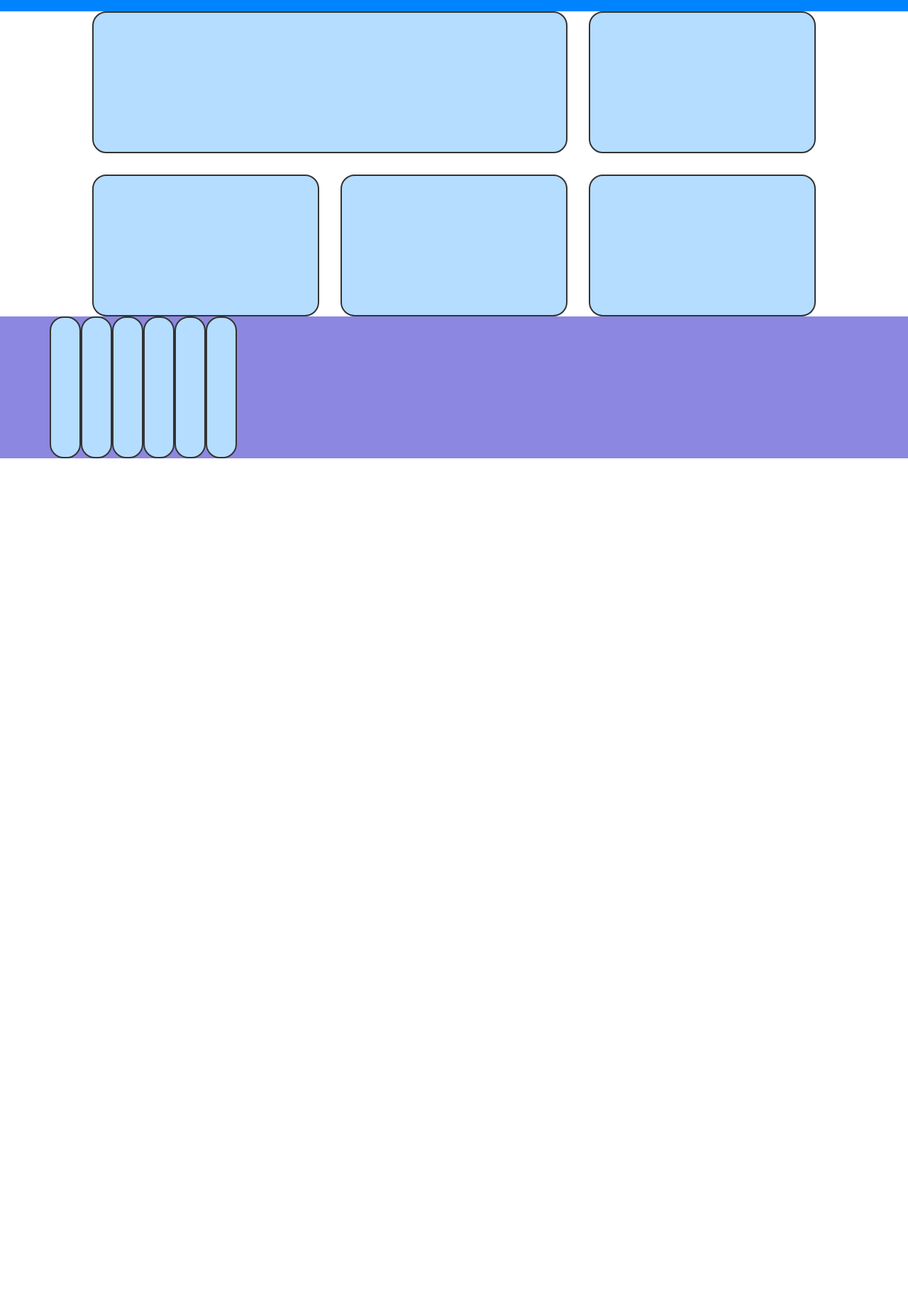
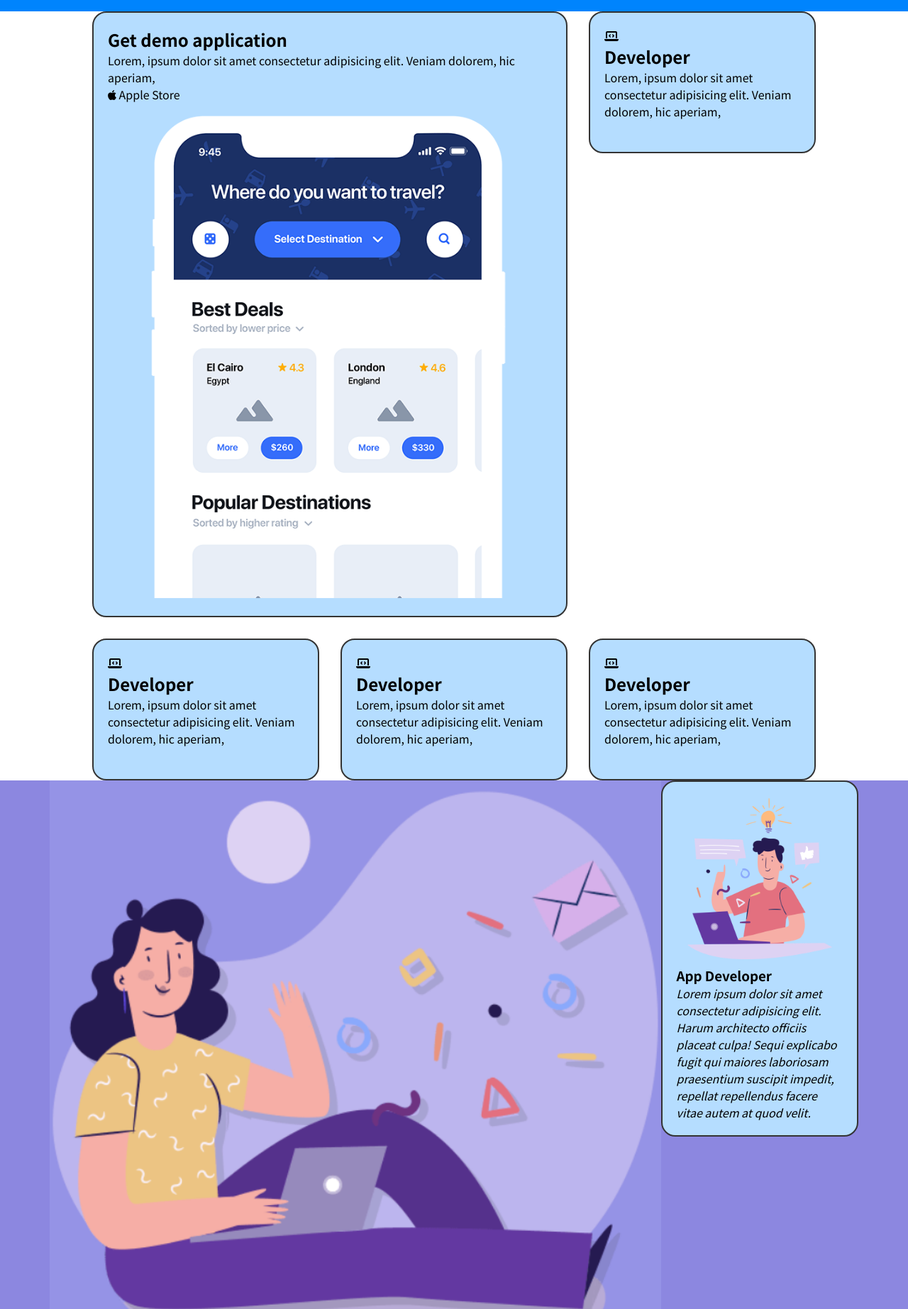
Before and after one commit to MaionePietro/htmlcss-responsive-layout, a plain HTML site: page index.html in a window 1280 px wide. Shown: the part 67-1912 px from the top of the page at 71% size. Before the commit the page ends 800 px from the top, so only its background shows below. Drawn offline with Linux system fonts and the light colour scheme.

Commit message:
FEAT section_hero

```diff
--- a/css/style.css
+++ b/css/style.css
@@ -69,13 +69,17 @@ a {
 
 /* BUTTONS */
 
-.button {
-    color: black;
+.button{
+    color: white;
     border-radius: 30px;
 }
 
 .button--white {
     background-color: white;
+    color: black;
+}
+.button--blue {
+    background-color: var(--blue);
 }
 
 /* HEADER */
@@ -130,8 +134,15 @@ a {
 /* MEDIAUERY HERO */
 
 @media only screen and (max-width: 575px) { /*iphone*/
-    .hero [class^="col-"] {
+    .section_hero [class^="col-"] {
         flex-basis: calc(100%);
     }
 
 }
+
+
+/* SECTION HERO */
+.section_strategic .row{
+    display: flex;
+    flex-wrap: nowrap;
+}
--- a/index.html
+++ b/index.html
@@ -66,23 +66,61 @@
                 <div class="row">
 
                     <div class="col-2">
-                        <div class="card"></div>
+                        <div class="card">
+                            <div class="col-article">
+                                <h2>Get demo application</h2>
+                                <p>
+                                    Lorem, ipsum dolor sit amet consectetur adipisicing elit. Veniam dolorem, hic aperiam,
+                                </p>
+                                <a href="#" class=".button .button--blue">
+                                    <i class="fa-brands fa-apple"></i>
+                                    Apple Store
+                                </a>
+                            </div>
+                            <div class="col-figure">
+                                <img src="./img/phone.png" alt="">
+                            </div>
+                        </div>
                     </div>
 
                     <div class="col-3">
-                        <div class="card"></div>
+                        <div class="card">
+                            <i class="fa-solid fa-laptop-code"></i>
+                            <h2>Developer</h2>
+                            <p>
+                                Lorem, ipsum dolor sit amet consectetur adipisicing elit. Veniam dolorem, hic aperiam,
+                            </p>
+                        </div>
                     </div>
 
                     <div class="col-3">
-                        <div class="card"></div>
+                        <div class="card">
+                            <i class="fa-solid fa-laptop-code"></i>
+                            <h2>Developer</h2>
+                            <p>
+                                Lorem, ipsum dolor sit amet consectetur adipisicing elit. Veniam dolorem, hic aperiam,
+                            </p>
+                        </div>
                     </div>
 
                     <div class="col-3">
-                        <div class="card"></div>
+                        <div class="card">
+                            <i class="fa-solid fa-laptop-code"></i>
+                            <h2>Developer</h2>
+                            <p>
+                                Lorem, ipsum dolor sit amet consectetur adipisicing elit. Veniam dolorem, hic aperiam,
+                            </p>
+                        </div>
                     </div>
 
                     <div class="col-3">
-                        <div class="card"></div>
+                        <div class="card">
+                            <i class="fa-solid fa-laptop-code"></i>
+                            <h2>Developer</h2>
+                            <p>
+                                Lorem, ipsum dolor sit amet consectetur adipisicing elit. Veniam dolorem, hic aperiam,
+                            </p>
+                        </div>
                     </div>
 
                 </div>
@@ -94,8 +132,26 @@
         <section class="section_strategic">
             <div class="container">
                 <div class="row">
-                    <div class="col"></div>
-                    <div class="col"></div>
+                    <div class="col">
+                        <img src="./img/planning1.png" alt="">
+                        <h2>Strategic Planning</h2>
+                        <p>
+                            Lorem, ipsum dolor sit amet consectetur adipisicing elit. Nesciunt repudiandae aut, natus consectetur cupiditate excepturi doloremque iusto soluta a ipsum mollitia asperiores reiciendis id, dignissimos placeat similique nostrum, laboriosam maxime!
+                            Alias, vel! Earum voluptatem ullam alias modi corrupti officia aspernatur molestias consequatur accusamus sed quasi minus, nobis eligendi labore adipisci esse ratione, aliquid iure. Eum magnam quasi reprehenderit similique et!
+                            Quam quia odio, ipsam quibusdam odit possimus, doloribus eligendi recusandae blanditiis numquam iure dolore! Hic ipsam maxime earum aliquid amet asperiores, ut officia, corrupti perspiciatis quae laudantium reiciendis dicta eaque.
+                        </p>
+                    </div>
+                    <div class="col">
+                        <div class="card">
+                            <img src="./img/planning2.png" alt="">
+                            <h3>App Developer</h3>
+                            <p>
+                                <i>
+                                    Lorem ipsum dolor sit amet consectetur adipisicing elit. Harum architecto officiis placeat culpa! Sequi explicabo fugit qui maiores laboriosam praesentium suscipit impedit, repellat repellendus facere vitae autem at quod velit.
+                                </i>
+                            </p>
+                        </div>
+                    </div>
                 </div>
             </div>
         </section>
```
